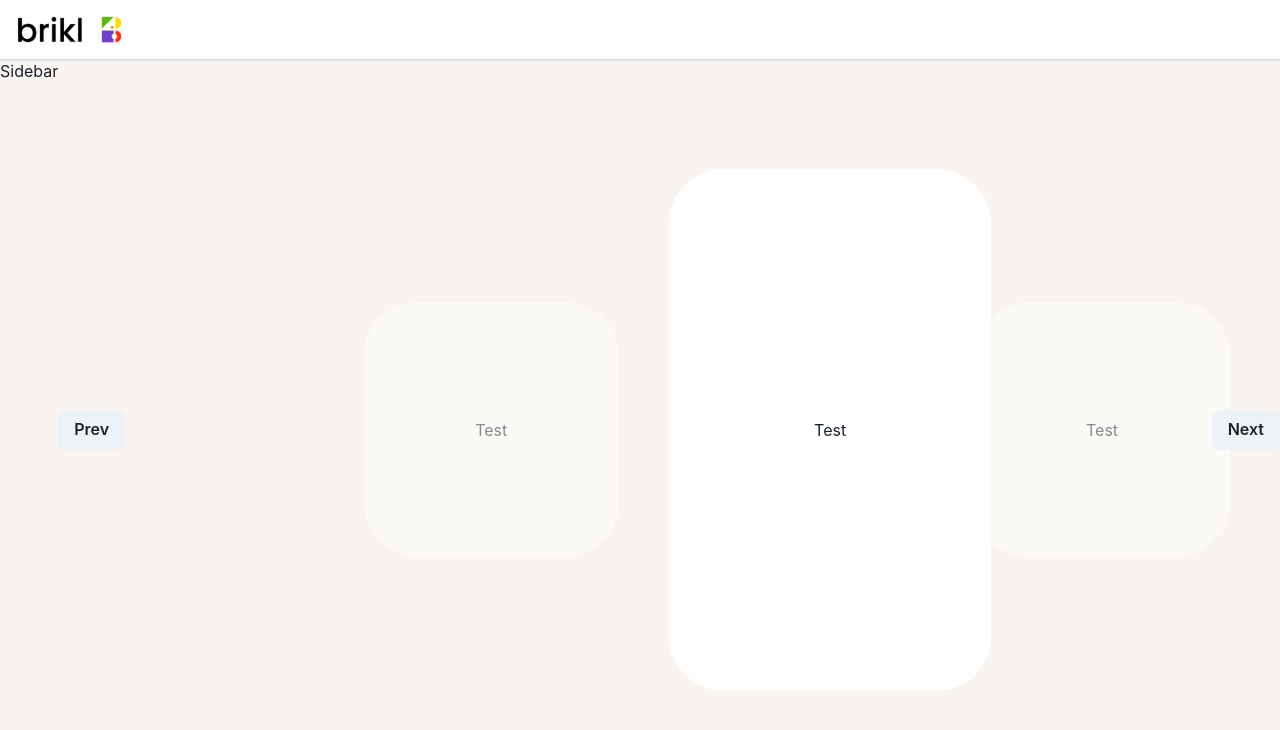
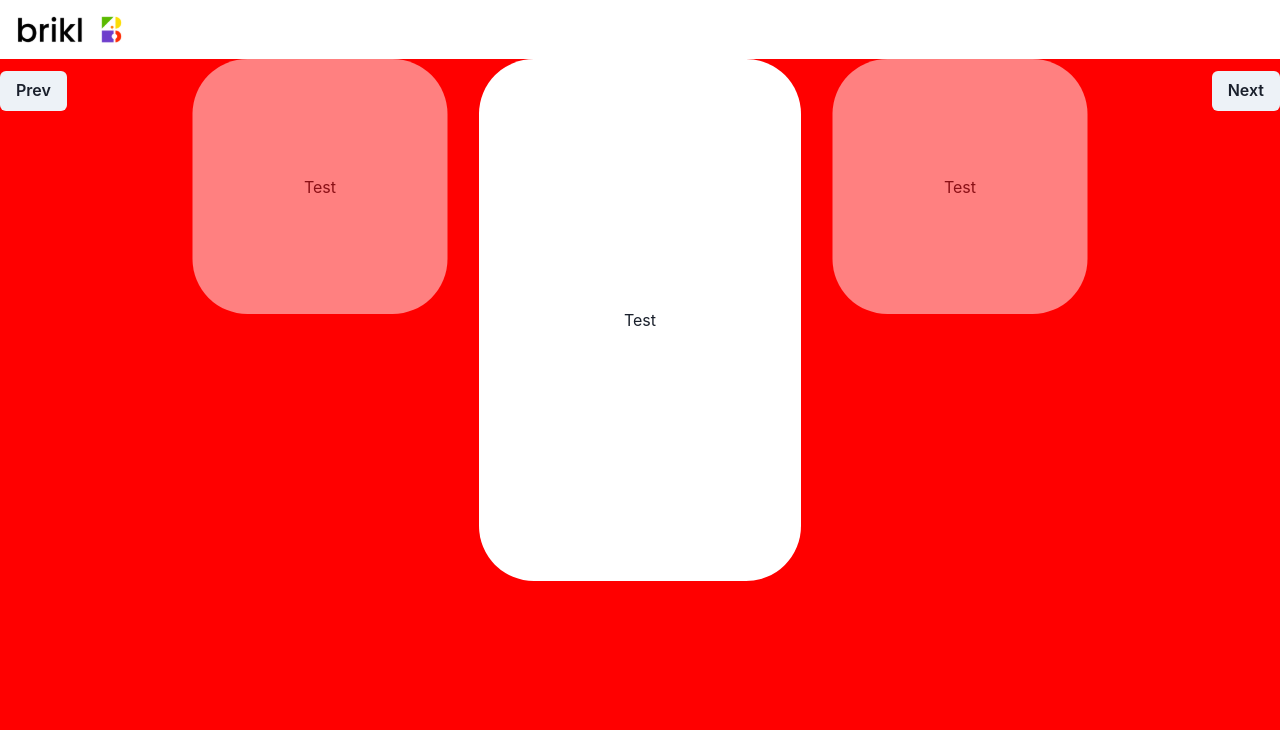
Before and after one commit to QuadieZ/hackathon-design-b, a React (Create React App) app: page / in a window 1280 px wide. Shown: the top 730 px of the page. Built offline with nearby package versions, Linux system fonts and the light colour scheme.

Commit message:
feat: implement

```diff
--- a/src/component/carousel/Carousel.tsx
+++ b/src/component/carousel/Carousel.tsx
@@ -49,7 +49,6 @@ const Carousel: FC<{ children?: ReactNode }> = ({ children }) => {
 
   return (
     <Flex
-      h="full"
       justifyContent="center"
       alignItems="center"
       w="full"
@@ -69,6 +68,8 @@ const Carousel: FC<{ children?: ReactNode }> = ({ children }) => {
           display="flex"
           justifyContent="center"
           alignItems="center"
+          transform="translateX(-50%)"
+          top={0}
         >
           {applyProps(child as ReactElement, {
             isActive: activeIndex === index,
--- a/src/layout/main/MainLayout.tsx
+++ b/src/layout/main/MainLayout.tsx
@@ -12,7 +12,7 @@ const MainLayout: React.FC<MainLayoutProps> = ({ children }) => {
       display="flex"
       flexDir="column"
       justifyContent="flex-start"
-      alignItems="flex-start"
+      alignItems="center"
       position="fixed"
       top={0}
       left={0}
@@ -20,8 +20,14 @@ const MainLayout: React.FC<MainLayoutProps> = ({ children }) => {
       h="100vh"
     >
       <Navbar />
-      <Flex w="full" display="flex" flex="1">
-        <Box>Sidebar</Box>
+      <Flex
+        bgColor="red"
+        overflow="hidden"
+        maxW="1440px"
+        w="full"
+        display="flex"
+        flex="1"
+      >
         <Box flex="1" p={8} position="relative">
           {children}
         </Box>
```
